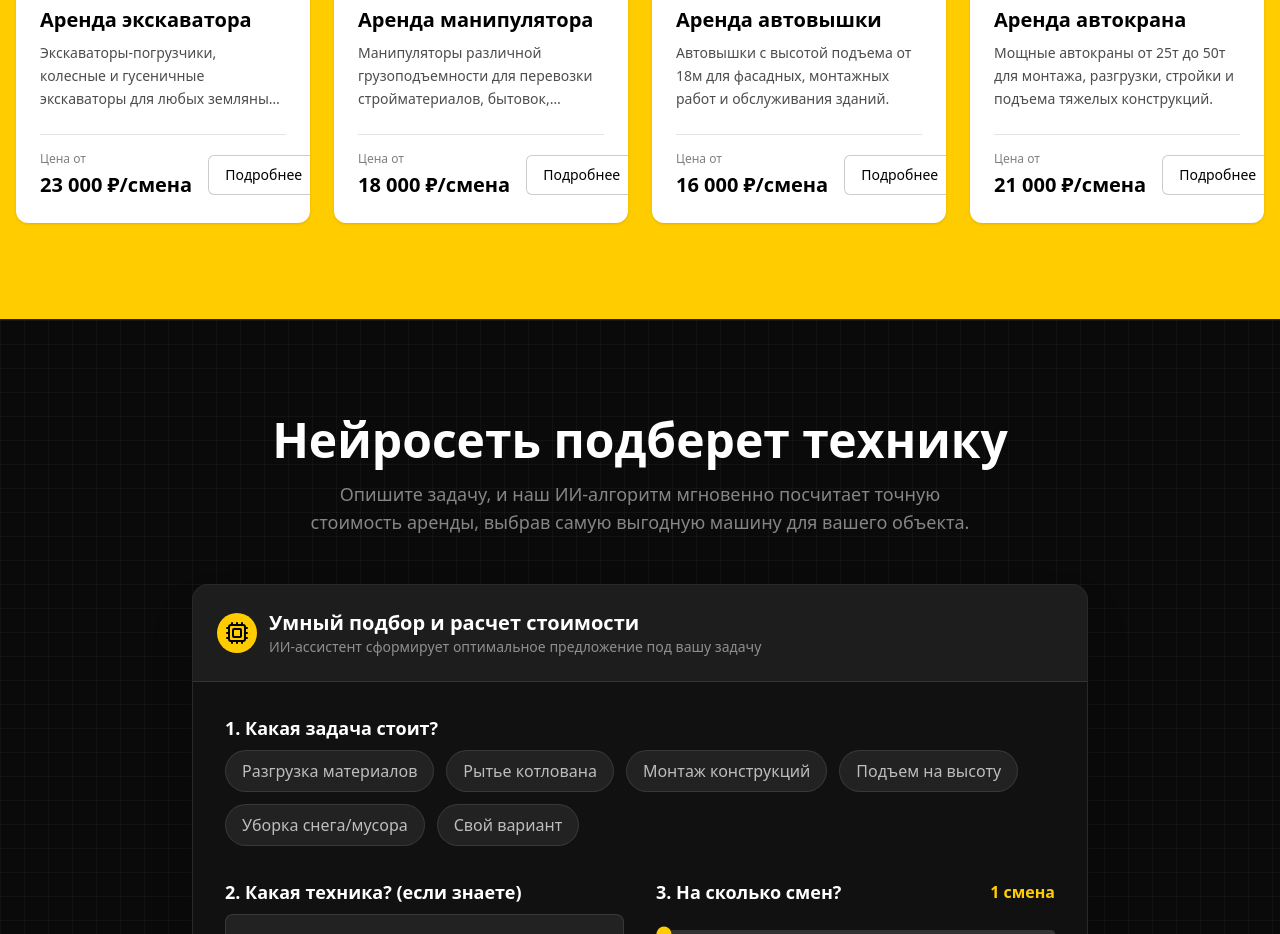
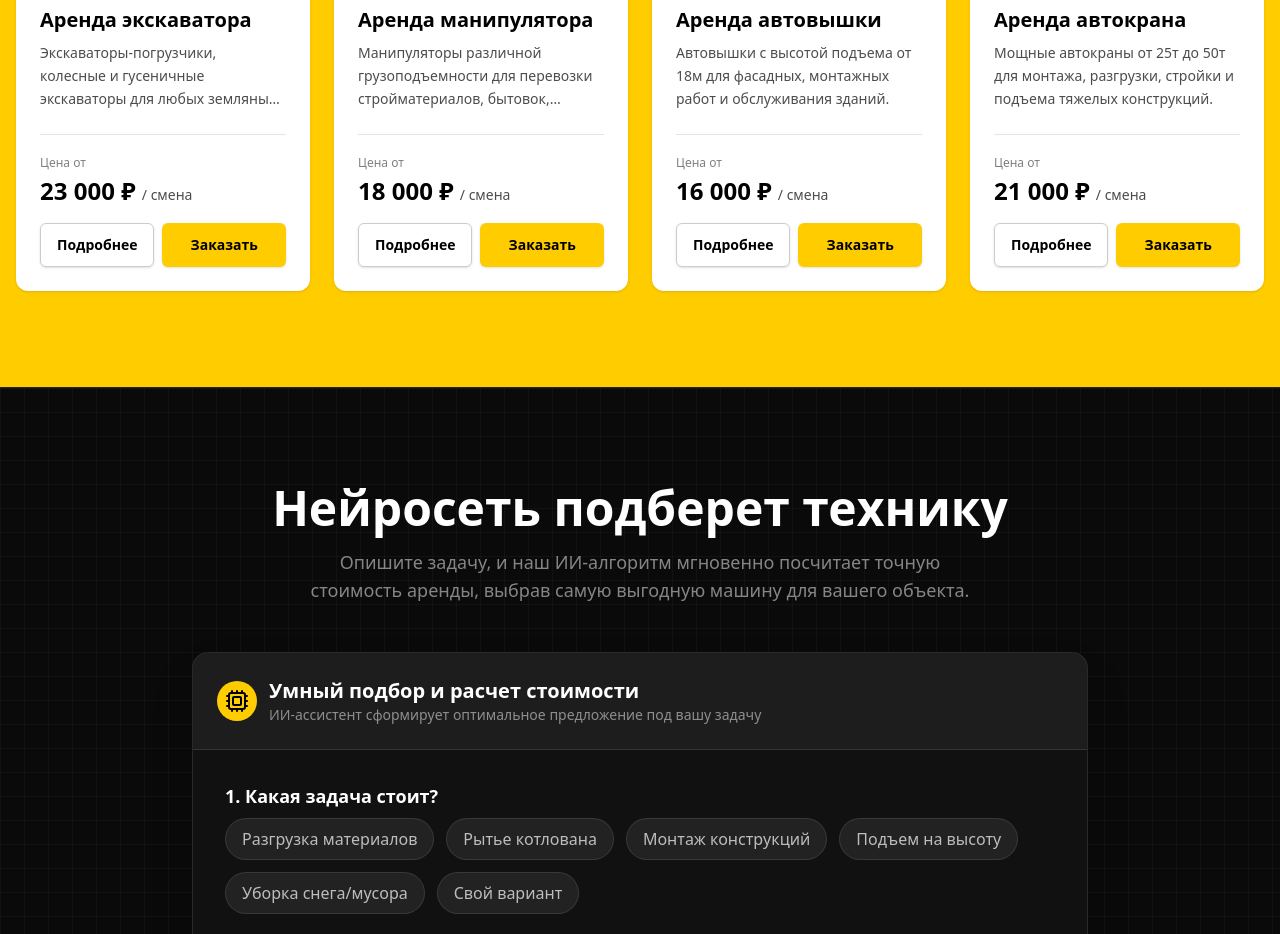
Before and after one commit to anonosya-ux/mosspecteh, a Next.js app: page / in a window 1280 px wide. Shown: the part 1380-2314 px from the top of the page. Built offline with nearby package versions, Linux system fonts and the light colour scheme.

Commit message:
Fix TechCard buttons layout and colors

```diff
--- a/src/components/TechCard.tsx
+++ b/src/components/TechCard.tsx
@@ -25,16 +25,16 @@ export function TechCard({ title, description, priceFrom, image, href }: TechCar
                 <h3 className="text-xl font-bold mb-2 text-black">{title}</h3>
                 <p className="text-black/70 text-sm mb-6 flex-1 line-clamp-3 leading-relaxed">{description}</p>
 
-                <div className="flex flex-col sm:flex-row items-start sm:items-center justify-between mt-auto pt-4 border-t border-black/10 gap-4">
+                <div className="mt-auto pt-5 border-t border-black/10 flex flex-col gap-4">
                     <div>
                         <span className="text-xs text-black/50 block mb-1">Цена от</span>
-                        <span className="text-xl font-black text-black whitespace-nowrap">{priceFrom.toLocaleString('ru-RU')} ₽/смена</span>
+                        <span className="text-2xl font-black text-black whitespace-nowrap">{priceFrom.toLocaleString('ru-RU')} ₽ <span className="text-sm font-normal opacity-70">/ смена</span></span>
                     </div>
-                    <div className="flex flex-col sm:flex-row gap-2 w-full sm:w-auto">
-                        <Link href={href} className="w-full sm:w-auto">
-                            <Button variant="outline" className="w-full border-black/20 text-black hover:bg-black/5 h-10">Подробнее</Button>
+                    <div className="flex gap-2 w-full">
+                        <Link href={href} className="flex-1">
+                            <Button className="w-full bg-transparent border border-black/20 text-black hover:bg-black/5 h-11 px-0 sm:px-4 font-bold shadow-sm hover:shadow-md transition-all">Подробнее</Button>
                         </Link>
-                        <Button className="w-full sm:w-auto bg-primary text-black hover:bg-[#e6b800] font-bold h-10 shadow-sm hover:shadow-md transition-all">Заказать</Button>
+                        <Button className="flex-1 bg-primary text-black hover:bg-[#e6b800] font-bold h-11 px-0 sm:px-4 shadow-sm hover:shadow-md transition-all">Заказать</Button>
                     </div>
                 </div>
             </div>
```
